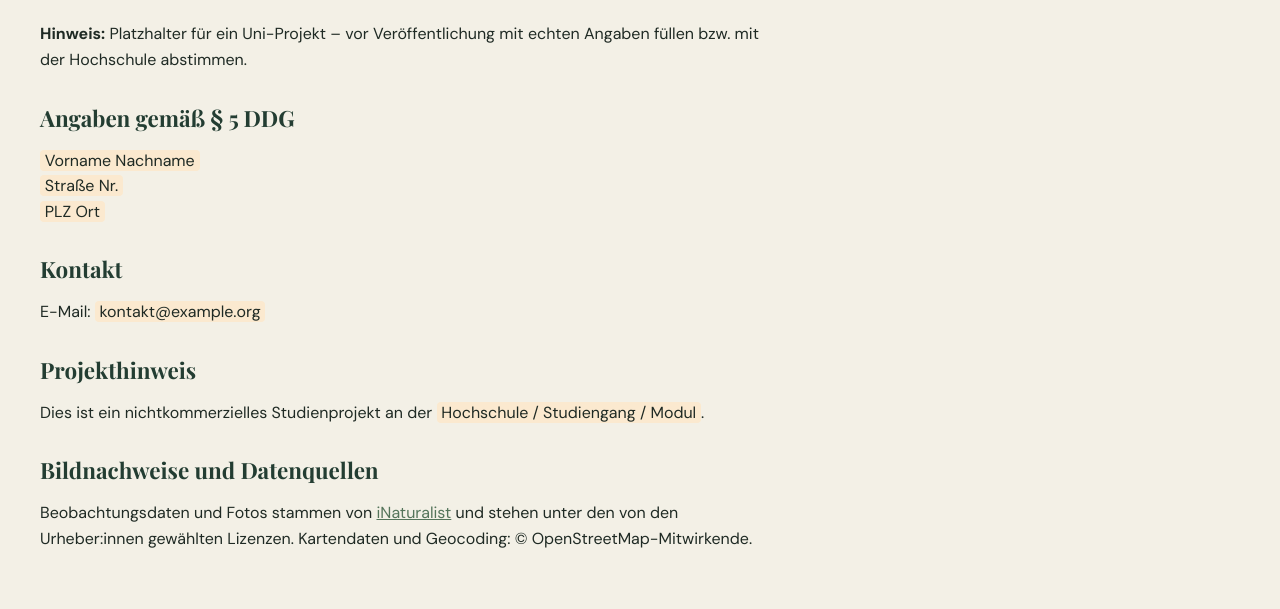
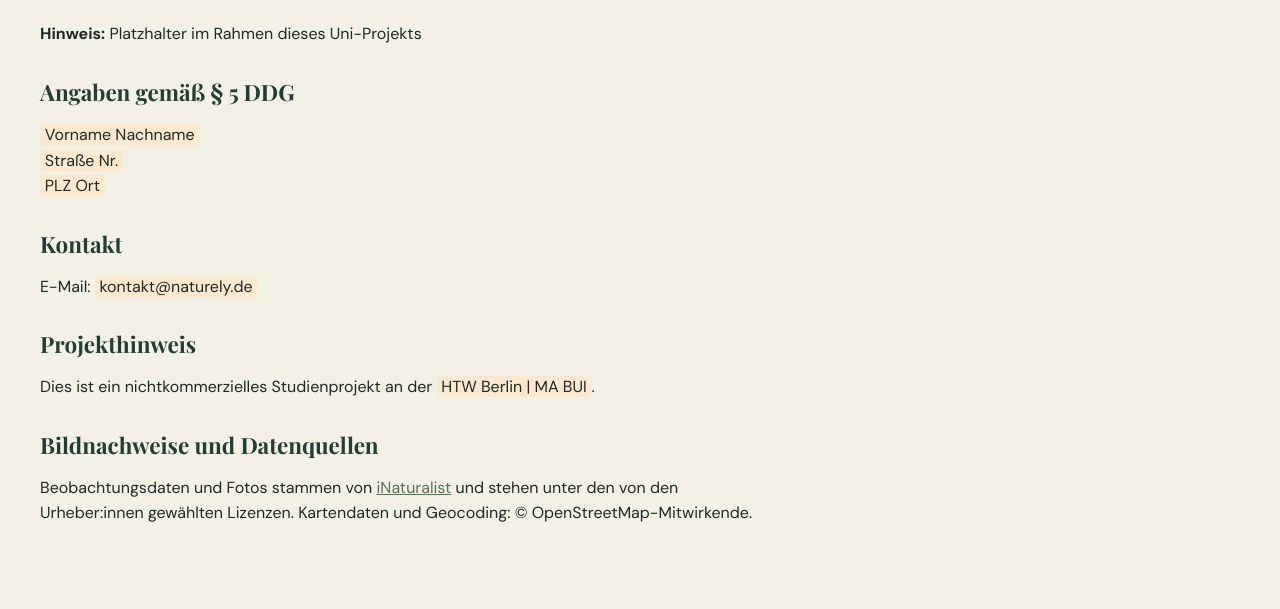
Before and after one commit to gitphinehas/naturely, a plain HTML site: page frontend/impressum.html in a window 1280 px wide. Shown: the part 191-800 px from the top of the page. Drawn offline with Linux system fonts and the light colour scheme.

Commit message:
remove some placeholders from imprint

```diff
--- a/frontend/impressum.html
+++ b/frontend/impressum.html
@@ -32,13 +32,13 @@
   <main id="inhalt">
     <div class="wrap page"><article class="prose">
       <h1>Impressum</h1>
-      <p><strong>Hinweis:</strong> Platzhalter für ein Uni-Projekt – vor Veröffentlichung mit echten Angaben füllen bzw. mit der Hochschule abstimmen.</p>
+      <p><strong>Hinweis:</strong> Platzhalter im Rahmen dieses Uni-Projekts</p>
       <h2>Angaben gemäß § 5 DDG</h2>
       <p><span class="placeholder">Vorname Nachname</span><br><span class="placeholder">Straße Nr.</span><br><span class="placeholder">PLZ Ort</span></p>
       <h2>Kontakt</h2>
-      <p>E-Mail: <span class="placeholder">kontakt@example.org</span></p>
+      <p>E-Mail: <span class="placeholder">kontakt@naturely.de</span></p>
       <h2>Projekthinweis</h2>
-      <p>Dies ist ein nichtkommerzielles Studienprojekt an der <span class="placeholder">Hochschule / Studiengang / Modul</span>.</p>
+      <p>Dies ist ein nichtkommerzielles Studienprojekt an der <span class="placeholder">HTW Berlin | MA BUI</span>.</p>
       <h2>Bildnachweise und Datenquellen</h2>
       <p>Beobachtungsdaten und Fotos stammen von <a href="https://www.inaturalist.org/">iNaturalist</a> und stehen unter den von den Urheber:innen gewählten Lizenzen. Kartendaten und Geocoding: © OpenStreetMap-Mitwirkende.</p>
     </article></div>
```
